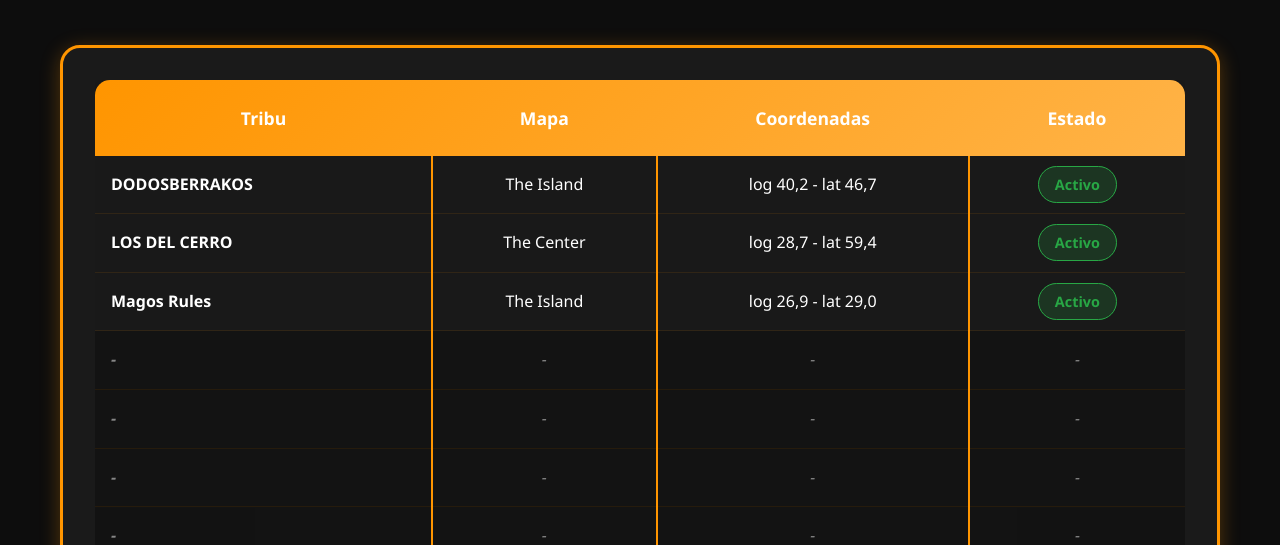
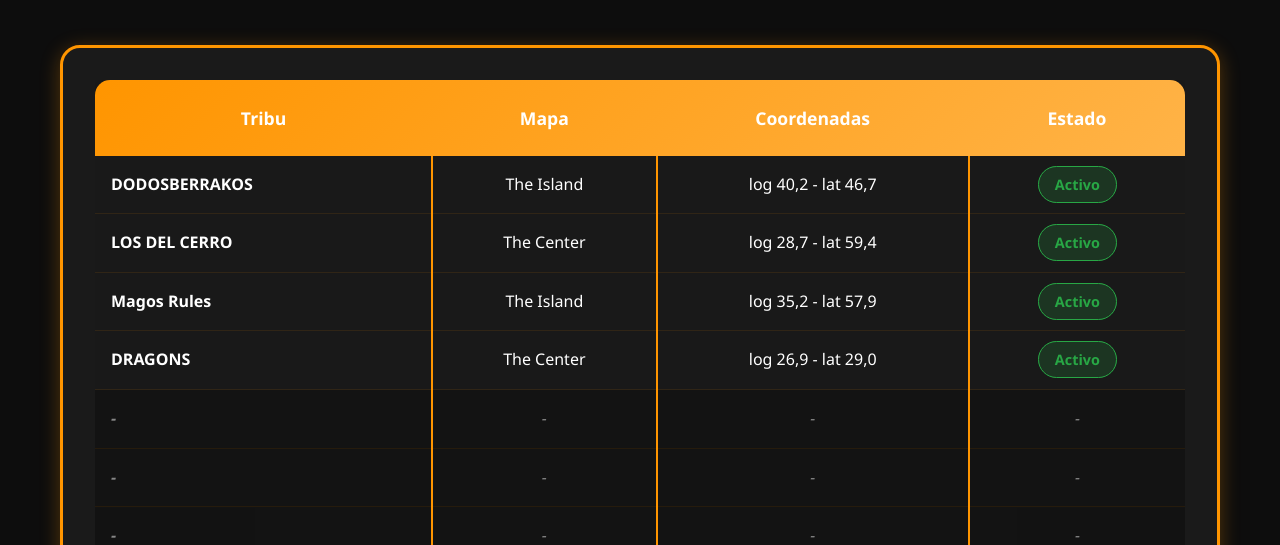
Before and after one commit to Douglas-GV/Aztec-Warriors, a plain HTML site: page Lista.html in a window 1280 px wide. Shown: the part 255-800 px from the top of the page. Drawn offline with Linux system fonts and the light colour scheme.

Commit message:
Update Lista.html
se agrego una tribu a la lista

```diff
--- a/Lista.html
+++ b/Lista.html
@@ -78,14 +78,14 @@
                             <tr>
                                 <td>Magos Rules</td>
                                 <td>The Island</td>
+                                <td>log 35,2 - lat 57,9</td>
+                                <td><span class="status active">Activo</span></td>
+                            </tr>
+                            <tr>
+                                <td>DRAGONS</td>
+                                <td>The Center</td>
                                 <td>log 26,9 - lat 29,0</td>
                                 <td><span class="status active">Activo</span></td>
-                            </tr>
-                            <tr class="empty-row">
-                                <td>-</td>
-                                <td>-</td>
-                                <td>-</td>
-                                <td>-</td>
                             </tr>
                             <tr class="empty-row">
                                 <td>-</td>
```
